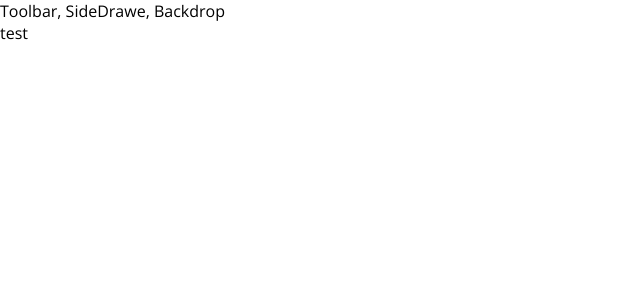
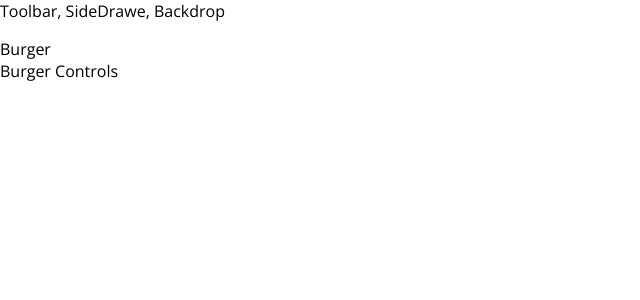
Before and after one commit to romankrru/burger-builder, a React app: page / in a window 1280 px wide. Shown: the top 300 px of the page, without its empty margins (0-640 px from the left). Built offline with nearby package versions, Linux system fonts and the light colour scheme.

Commit message:
Add BurgerBuilder

```diff
--- a/src/App.js
+++ b/src/App.js
@@ -1,12 +1,13 @@
 import React, { Component } from 'react';
 
 import Layout from './components/Layout/Layout';
+import BurgerBuilder from './containers/BurgerBuilder/BurgerBuilder';
 
 class App extends Component {
   render() {
     return (
       <Layout>
-        test
+        <BurgerBuilder />
       </Layout>
     );
   }
--- /dev/null
+++ b/src/components/Layout/Layout.css
@@ -0,0 +1,3 @@
+.Content {
+  margin-top: 16px;
+}
--- a/src/components/Layout/Layout.js
+++ b/src/components/Layout/Layout.js
@@ -1,12 +1,13 @@
 import React from 'react';
 
 import Auxiliary from '../../hoc/Auxiliary';
+import styles from './Layout.css';
 
 const Layout = (props) => {
   return (
     <Auxiliary>
       <div>Toolbar, SideDrawe, Backdrop</div>
-      <main>
+      <main className={styles.Content}>
         {props.children}
       </main>
     </Auxiliary>
--- /dev/null
+++ b/src/containers/BurgerBuilder/BurgerBuilder.js
@@ -0,0 +1,16 @@
+import React, { Component } from 'react';
+
+import Aux from '../../hoc/Auxiliary';
+
+class BurgerBuilder extends Component {
+  render() {
+    return (
+      <Aux>
+        <div>Burger</div>
+        <div>Burger Controls</div>
+      </Aux>
+    );
+  }
+}
+
+export default BurgerBuilder;
```
